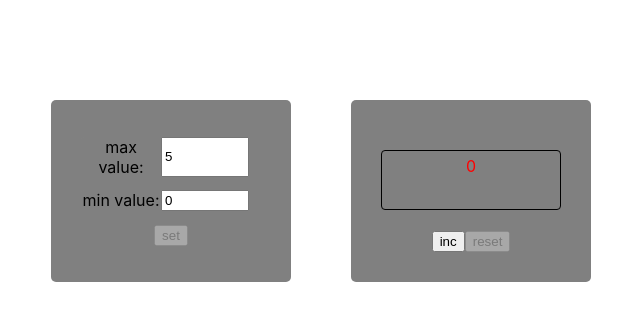
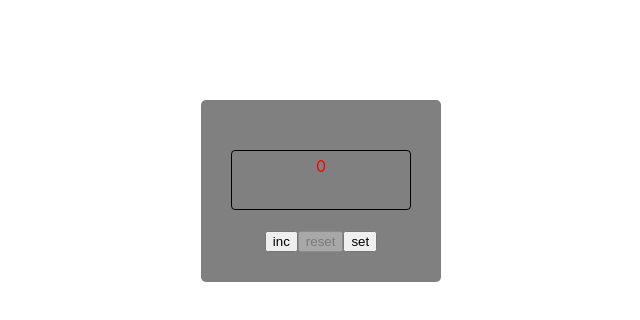
Before and after one commit to Botabay/Counter, a React (Create React App) app: page / in a window 1280 px wide. Shown: the top 320 px of the page, without its empty margins (319-959 px from the left). Built offline with nearby package versions, Linux system fonts and the light colour scheme.

Commit message:
added a toggling of settings mode

```diff
--- a/src/App.tsx
+++ b/src/App.tsx
@@ -15,7 +15,9 @@ export const App = (): JSX.Element => {
         maxValue: localStorageSettings.maxValue
     });
     //show number or message
-    const [numberOrTextMode, setNumberOrTextMode] = useState<boolean>(true)
+    // const [numberOrTextMode, setNumberOrTextMode] = useState<boolean>(true)
+    const [showSettings, setShowSettings] = useState<boolean>(false);
+    const showSettingsCallback = () => setShowSettings(!showSettings)
     //show messages when we are editing to settings
     const [errorSt, setErrorSt] = useState<boolean>(false)
     //disability of buttons(inc+reset)
@@ -24,19 +26,22 @@ export const App = (): JSX.Element => {
         setSettings({ ...settings, maxValue: max, minValue: min })
     return (
         <div className="App">
+            {showSettings ?
                 <SettingsWindow
                     settings={settings}
                     setSettingsCallback={setSettingsCallback}
                     setCountBtnsDisable={(v) => setCountBtnsDisable(v)}
-                setNumberOrTextMode={(v) => setNumberOrTextMode(v)}
+                    // setNumberOrTextMode={(v) => setNumberOrTextMode(v)}
                     setErrorSt={(v) => setErrorSt(v)}
-            />
+                    showSettingsCallback={showSettingsCallback}
+                /> :
                 <CounterWindow
                     settings={settings}
-                numberOrTextMode={numberOrTextMode}
+                    // numberOrTextMode={numberOrTextMode}
                     errorSt={errorSt}
                     countBtnsDisable={countBtnsDisable}
-            />
+                    showSettingsCallback={showSettingsCallback}
+                />}
         </div>
     );
 }
--- a/src/components/CounterDisplay/CounterDisplay.tsx
+++ b/src/components/CounterDisplay/CounterDisplay.tsx
@@ -4,14 +4,14 @@ import s from './CounterDisplay.module.css'
 type PropsType = {
     settings: CountType
     currentValue: number
-    numberOrTextMode: boolean
+    // numberOrTextMode: boolean
     errorSt: boolean
 }
 
 export const CounterDisplay = ({
     settings,
     currentValue,
-    numberOrTextMode,
+    // numberOrTextMode,
     errorSt
 }: PropsType): JSX.Element => {
     const GOOD_MESSAGE = 'enter values and press "set"'
@@ -21,7 +21,8 @@ export const CounterDisplay = ({
     return (
         <>
             {
-                numberOrTextMode ?
+                // numberOrTextMode ?
+                true?
                     <div className={s.based + ' ' + (isSupremed && s.red)}>
                         {currentValue}
                     </div> :
--- a/src/components/CounterWindow/CounterWindow.tsx
+++ b/src/components/CounterWindow/CounterWindow.tsx
@@ -6,16 +6,18 @@ import s from './CounterWindow.module.css'
 
 type PropsType = {
     settings: CountType
-    numberOrTextMode: boolean
+    // numberOrTextMode: boolean
     errorSt: boolean
     countBtnsDisable: boolean
+    showSettingsCallback:()=>void
 }
 
 export const CounterWindow = ({
     settings,
-    numberOrTextMode,
+    // numberOrTextMode,
     errorSt,
-    countBtnsDisable
+    countBtnsDisable,
+    showSettingsCallback
 }: PropsType): JSX.Element => {
     const [countSt, setCountSt] = useState<number>(settings.minValue);
     useEffect(() => { setCountSt(settings.minValue) }, [settings])
@@ -28,7 +30,7 @@ export const CounterWindow = ({
             <CounterDisplay
                 settings={settings}
                 currentValue={countSt}
-                numberOrTextMode={numberOrTextMode}
+                // numberOrTextMode={numberOrTextMode}
                 errorSt={errorSt}
             />
             <div>
@@ -42,6 +44,11 @@ export const CounterWindow = ({
                     onClick={toReset}
                     disabled={countSt === settings.minValue || countBtnsDisable}
                 />
+                <Button
+                    name={'set'}
+                    onClick={showSettingsCallback}
+                    disabled={false}
+                />
             </div>
         </div >
     )
--- a/src/components/SettingsWindow/SettingsWindow.tsx
+++ b/src/components/SettingsWindow/SettingsWindow.tsx
@@ -7,16 +7,18 @@ import s from './SettingsWindow.module.css'
 type PropsType = {
     settings: CountType
     setSettingsCallback: (max: number, min: number) => void
-    setNumberOrTextMode: (v: boolean) => void
+    // setNumberOrTextMode: (v: boolean) => void
     setErrorSt: (v: boolean) => void
     setCountBtnsDisable: (v: boolean) => void
+    showSettingsCallback: () => void
 }
 export const SettingsWindow = ({
     settings,
     setSettingsCallback,
-    setNumberOrTextMode,
+    // setNumberOrTextMode,
     setErrorSt,
-    setCountBtnsDisable
+    setCountBtnsDisable,
+    showSettingsCallback
 }: PropsType): JSX.Element => {
     const [isDisabled, setIsDisabled] = useState<boolean>(true)
     const [minValue, setMinValue] = useState<number>(settings.minValue)
@@ -30,7 +32,7 @@ export const SettingsWindow = ({
         setErrorSt(value === minValue || minValue < 0);
         setIsDisabled(value === minValue || minValue < 0)
 
-        setNumberOrTextMode(false)
+        // setNumberOrTextMode(false)
         setCountBtnsDisable(true)
     }
 
@@ -43,13 +45,14 @@ export const SettingsWindow = ({
         setErrorSt(value < 0 || value === maxValue || maxValue === 0);
         setIsDisabled(value < 0 || value === maxValue || maxValue === 0);
 
-        setNumberOrTextMode(false)
+        // setNumberOrTextMode(false)
         setCountBtnsDisable(true)
     }
 
     const toSet = (): void => {
         setSettingsCallback(maxValue, minValue)
-        setNumberOrTextMode(true)
+        // setNumberOrTextMode(true)
+        showSettingsCallback()
         setCountBtnsDisable(false);
         setIsDisabled(true)
         window.localStorage.setItem('counterSettings', JSON.stringify({ minValue, maxValue }));
```
Lines whose indentation alone changed are shown as unchanged.
